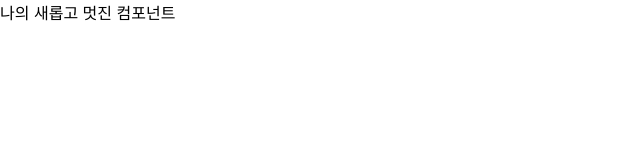
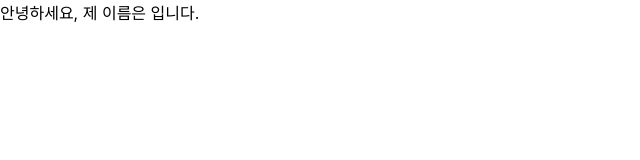
Before and after one commit to websharei/study, a React (Create React App) app in the folder chapter3/01-mycomponent/: page / in a window 1280 px wide. Shown: the top 160 px of the page, without its empty margins (0-640 px from the left). Built offline with nearby package versions, Linux system fonts and the light colour scheme.

Commit message:
3.2.1 JSX 내부에서 props 렌더링, 3.2 props, 3. 컴포넌트: 예제 실습

```diff
--- a/chapter3/01-mycomponent/src/MyComponent.js
+++ b/chapter3/01-mycomponent/src/MyComponent.js
@@ -4,7 +4,7 @@ class MyComponet extends Component {
 	render() {
 		return (
 			<div>
-				나의 새롭고 멋진 컴포넌트
+				안녕하세요, 제 이름은 {this.props.name} 입니다.
 			</div>
 		)
 	}
```
